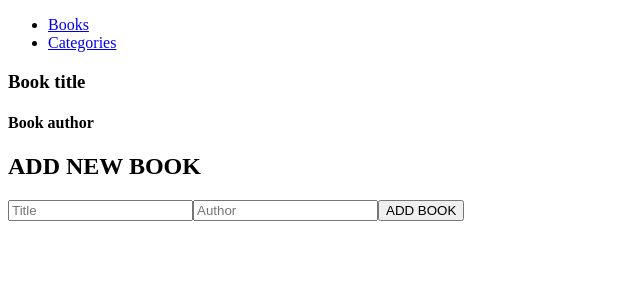
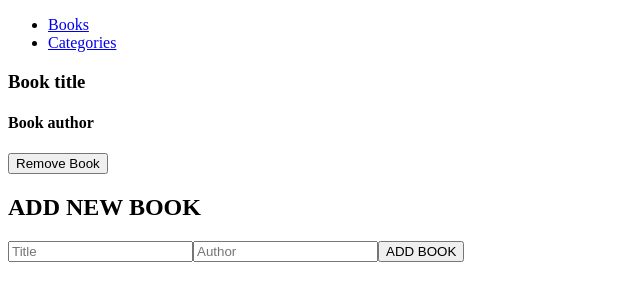
Before and after one commit to Nezerwa/Bookstore-react-redux, a React (Create React App) app: page / in a window 1280 px wide. Shown: the top 300 px of the page, without its empty margins (0-640 px from the left). Built offline with nearby package versions, Linux system fonts and the light colour scheme.

Commit message:
implement requested changes

```diff
--- a/src/components/Book.js
+++ b/src/components/Book.js
@@ -5,6 +5,7 @@ const Book = ({ title, author }) => (
   <>
     <h3>{title}</h3>
     <h4>{author}</h4>
+    <button type="button">Remove Book</button>
   </>
 );
 
@@ -17,4 +18,5 @@ Book.defaultProps = {
   title: '',
   author: '',
 };
+
 export default Book;
```
Also changed, not shown: package.json (+9 -9 lines), 2 other files (tests, documents, lock files or other folders).
